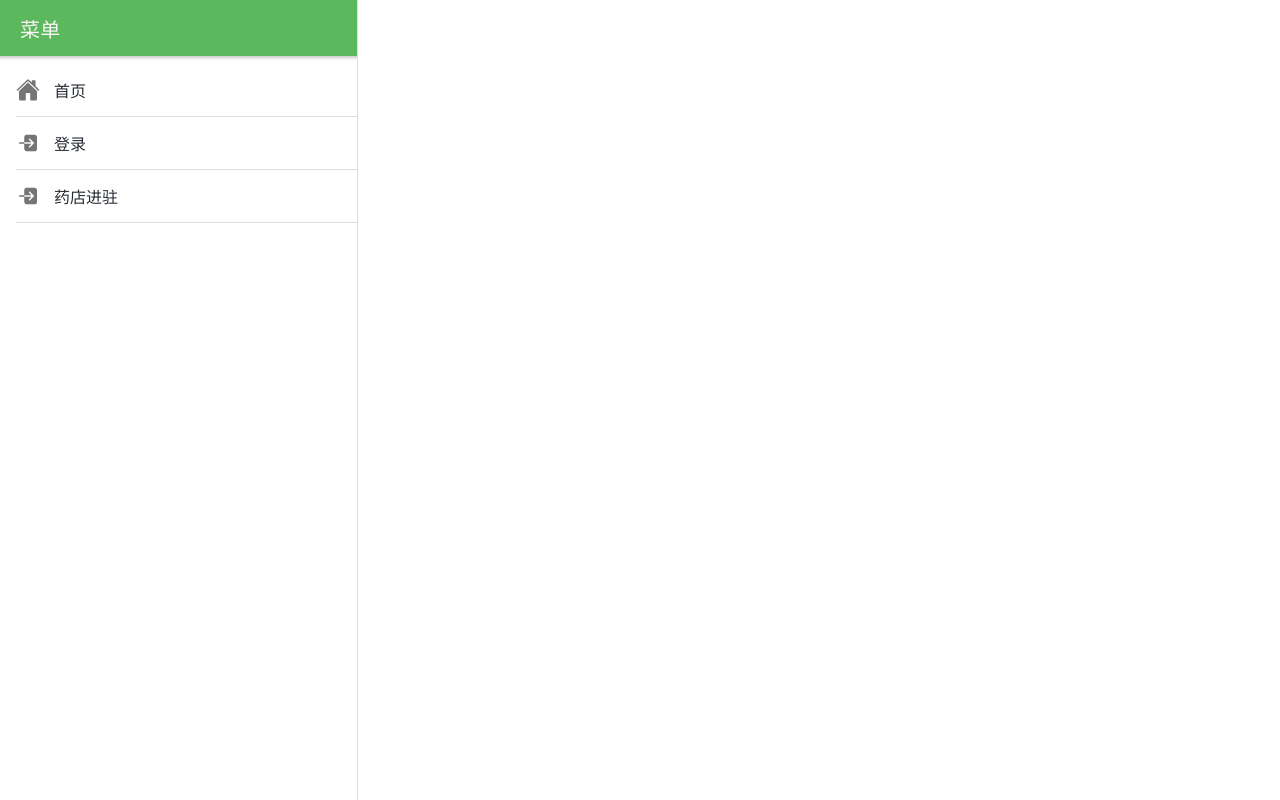
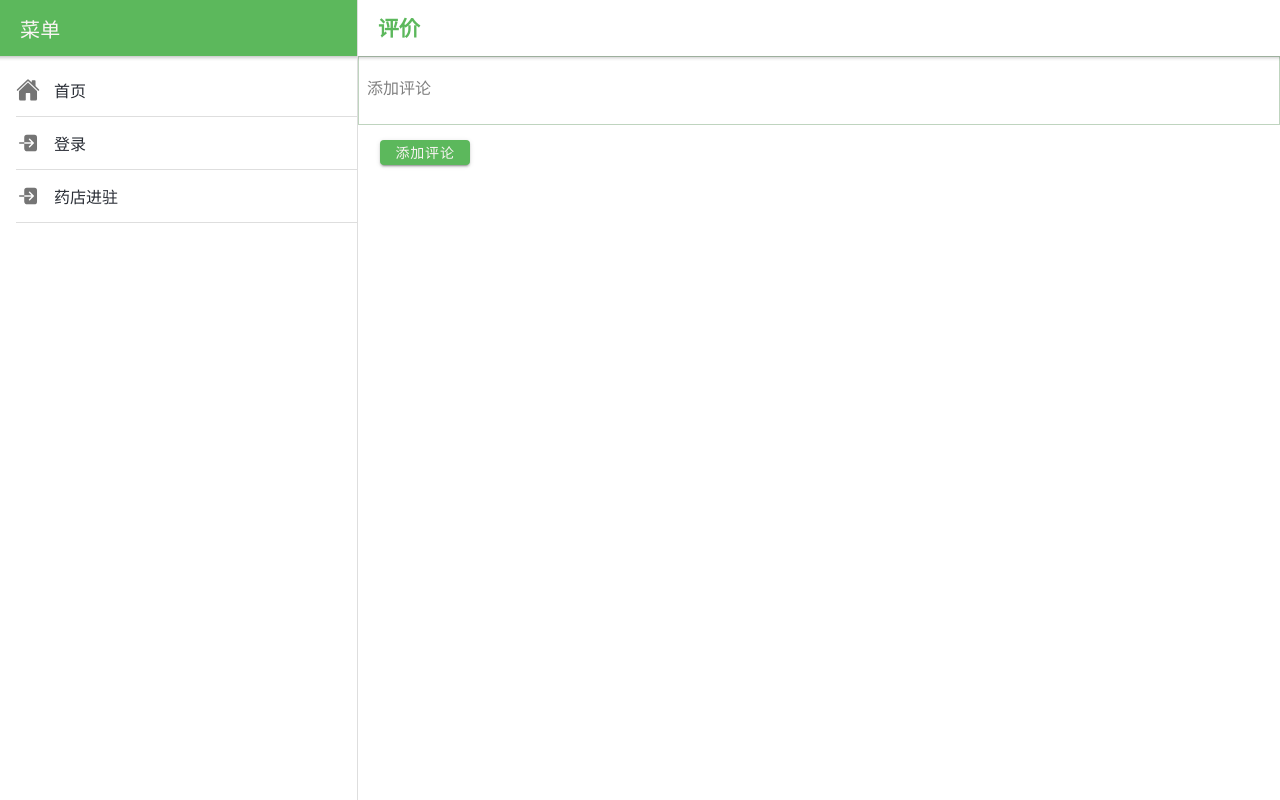
Before and after one commit to moonshine57/E-Med, a React (Create React App) app: page /comment in a window 1280 px wide. Built offline with nearby package versions, Linux system fonts and the light colour scheme.

Commit message:
添加评价页面

```diff
--- a/src/App.tsx
+++ b/src/App.tsx
@@ -26,6 +26,7 @@ import AddressPage from './pages/AddressPage';
 import ProdManagePage from './pages/ProdManage';
 import SellerOrderPage from './pages/SellerOrder';
 import LogisticsPage from './pages/LogisticsPage';
+import CommentPage from './pages/CommentPage';
 
 class App extends Component {
   constructor(props: any){
@@ -54,6 +55,7 @@ class App extends Component {
                 <Route path="/prodmanage" component={ProdManagePage} />
                 <Route path="/sellerorder" component={SellerOrderPage} />
                 <Route path="/logistics" component={LogisticsPage} />
+                <Route path="/comment" component={CommentPage} />
               </IonRouterOutlet>
             </IonPage>
             </IonSplitPane>
--- /dev/null
+++ b/src/pages/CommentPage.tsx
@@ -0,0 +1,64 @@
+import React from 'react';
+import { IonPage, IonContent, IonButton, IonInput, IonTextarea, IonLabel, IonItem, IonToast, IonList } from '@ionic/react';
+import Header from '../components/Header';
+import { CONFIG } from '../constants';
+
+type Props = { props: any };
+type State = { comment: string };
+
+class CommentPage extends React.Component<Props, State> {
+
+    constructor(props: any) {
+        super(props);
+        this.state = {
+            comment: '',
+        };
+
+    }
+
+    updateComment = (event: any) => {
+        this.setState({ comment: event.detail.value });
+
+    }
+
+    addComment = () => {
+        let url = CONFIG.API_ENDPOINT+"articles/";
+        let commentsUrl = url + '/comments';
+        let body = {
+          "comment": {
+            "body": this.state.comment
+          }
+        }
+        fetch(commentsUrl, {
+          method: 'POST',
+          headers: {
+              "Content-Type": "application/json",
+              "Authorization": "Token " + localStorage.getItem("token")
+          },
+          body: JSON.stringify(body)
+
+      }).then(res => res.json())
+
+      }
+
+    render() {
+        return (
+            <IonPage>
+                <IonContent>
+                    <Header title="评价"> </Header>
+
+                        <div>
+                            <div className="border-green">
+                                <IonTextarea onIonChange={this.updateComment} placeholder="添加评论" value={this.state.comment}>
+                                </IonTextarea>
+                            </div>
+                            <IonButton color="success" onClick={this.addComment}>添加评论</IonButton>
+                        </div>
+                </IonContent>
+            </IonPage>
+
+        )
+    }
+}
+
+export default CommentPage
```
